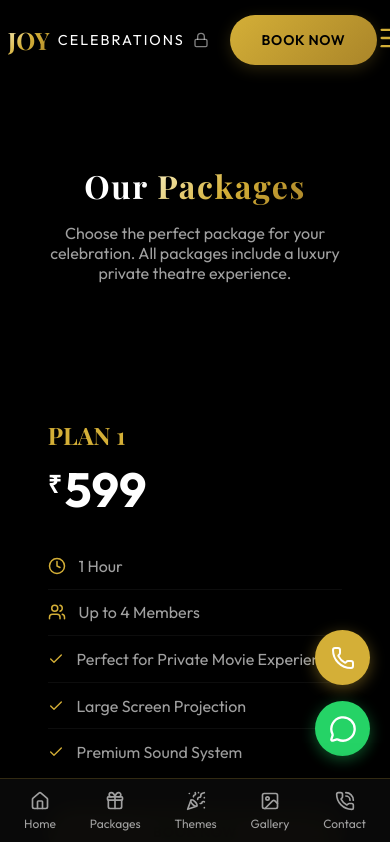
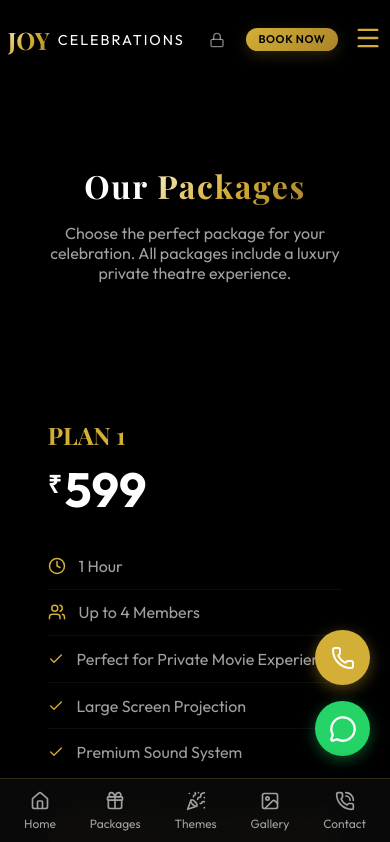
Before and after one commit to geethikaparvatham/Joy_celebrations, a Next.js app: page /packages in a window 390 px wide. Shown: the top 842 px of the page. Built offline with nearby package versions, Linux system fonts and the light colour scheme.

Commit message:
Force Book Now button size on mobile with !important

```diff
--- a/src/components/layout/Navbar.module.css
+++ b/src/components/layout/Navbar.module.css
@@ -210,9 +210,11 @@
     display: flex;
   }
   .bookBtn {
-    font-size: 0.65rem;
-    padding: 0.4rem 0.7rem;
+    font-size: 0.7rem !important;
+    padding: 0.4rem 0.8rem !important;
     white-space: nowrap !important;
-    min-width: max-content;
+    min-width: max-content !important;
+    height: auto !important;
+    line-height: 1 !important;
   }
 }
```
